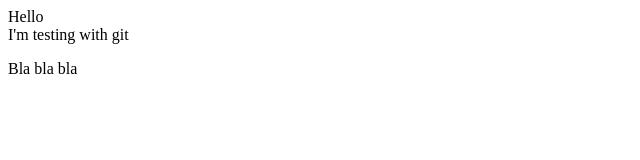
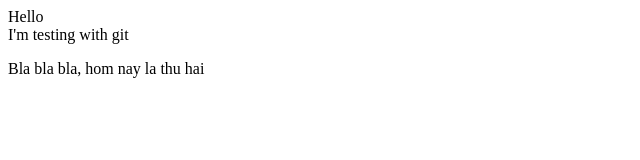
Before and after one commit to snowcatP/TestGit, a plain HTML site: page index.html in a window 1280 px wide. Shown: the whole page, without its empty margins (0-640 px from the left). Drawn offline with Linux system fonts and the light colour scheme.

Commit message:
test conflict

```diff
--- a/index.html
+++ b/index.html
@@ -1,3 +1,3 @@
 <div>Hello</div>
 <div>I'm testing with git</div>
-<p>Bla bla bla</p>
+<p>Bla bla bla, hom nay la thu hai</p>
```
